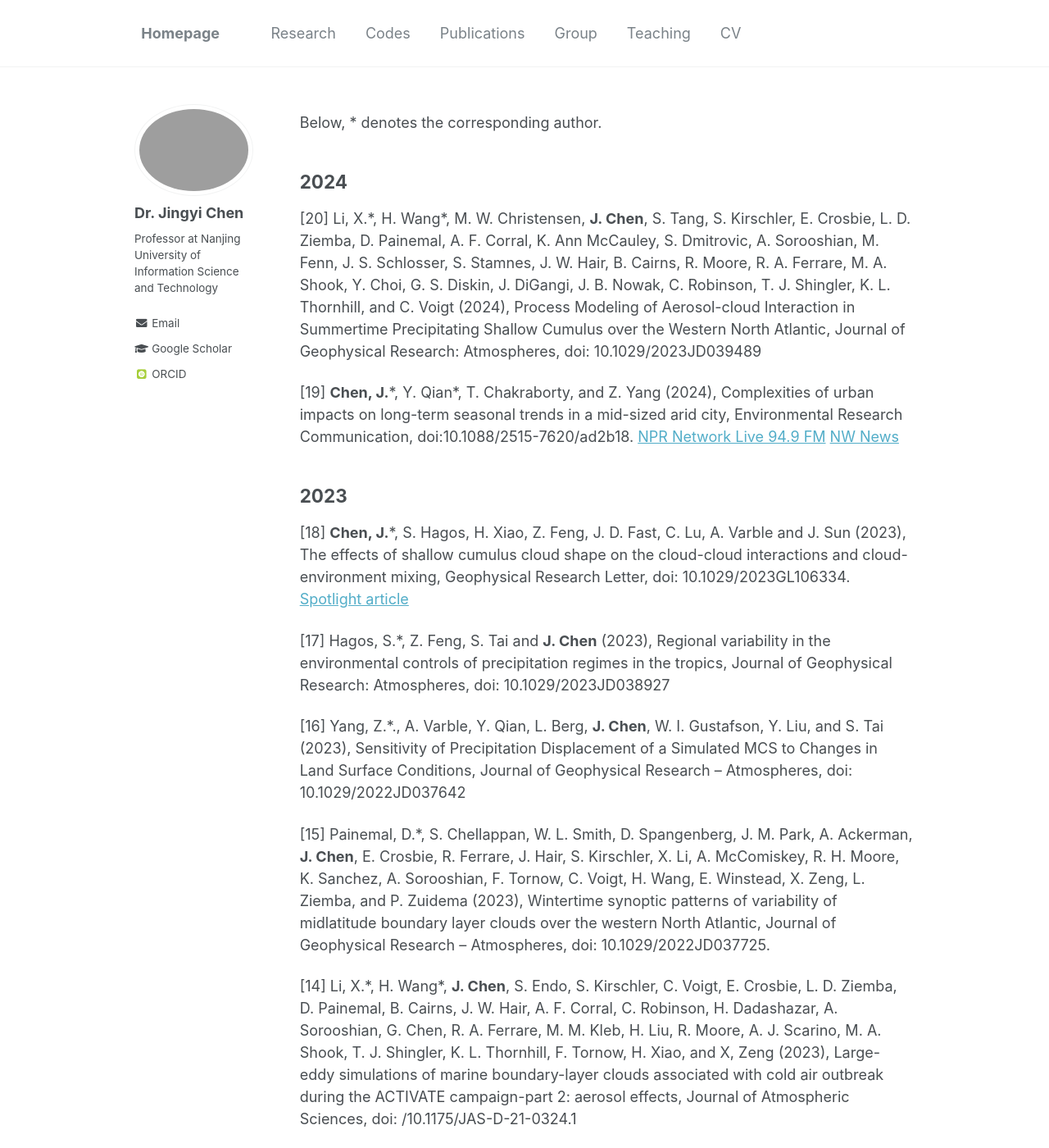
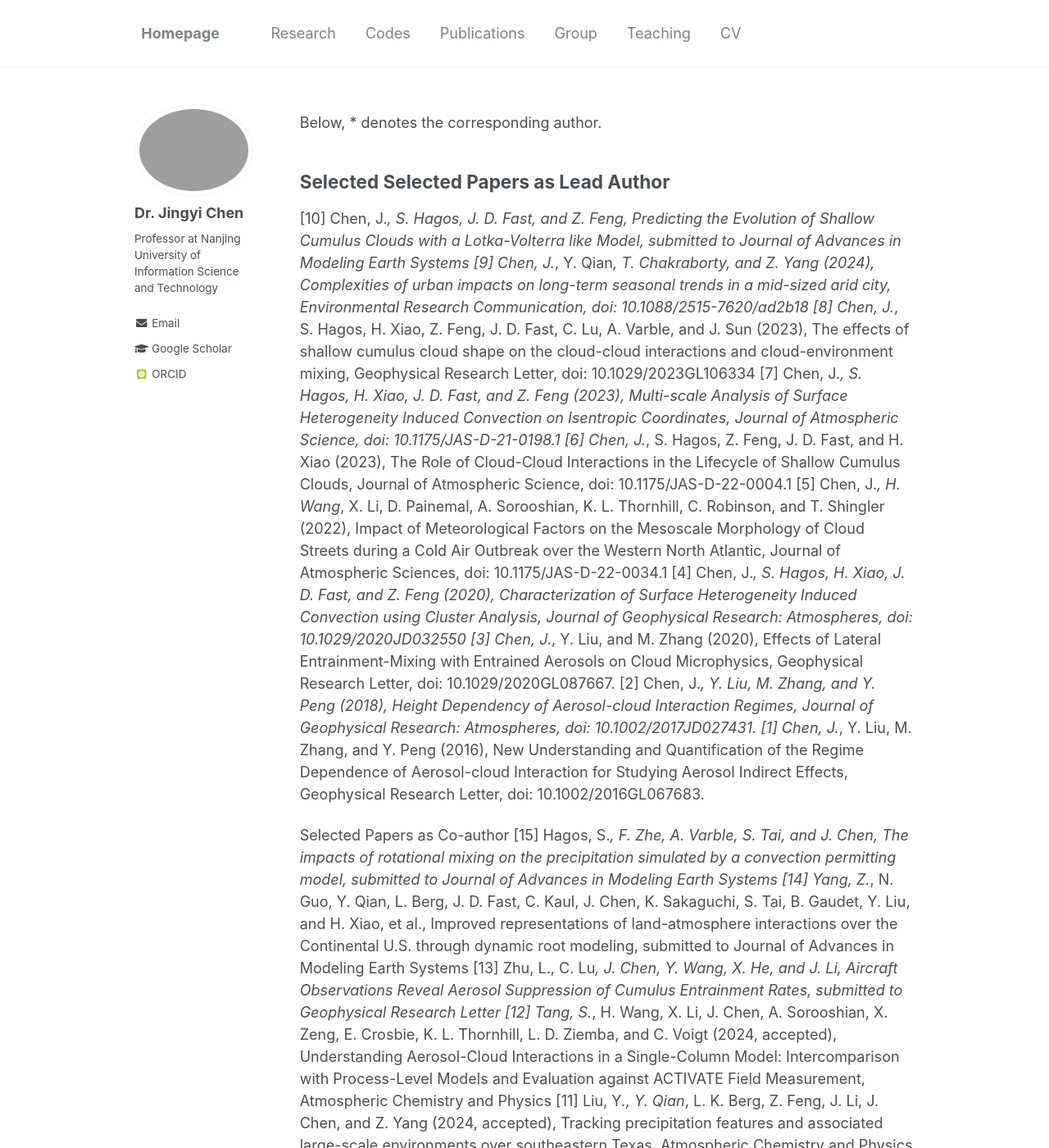
Before and after one commit to Jingyi-Chen/jingyi-chen.github.io, a Jekyll site: the page built from _pages/publications.md, in a window 1280 px wide and 1400 px high. Shown: the whole window at 82% size. Built offline with Jekyll 4.4.1, drawn with Linux system fonts in a browser that asks for light colours; some web fonts are replaced; some of the changed text lies outside the part shown.

Commit message:
Update publications.md

```diff
--- a/_pages/publications.md
+++ b/_pages/publications.md
@@ -6,50 +6,33 @@ author_profile: true
 
 Below, * denotes the corresponding author.
 
-2024
+Selected Selected Papers as Lead Author
 ---
-[20]	Li, X.\*, H. Wang\*, M. W. Christensen, **J. Chen**, S. Tang, S. Kirschler, E. Crosbie, L. D. Ziemba, D. Painemal,  A. F. Corral, K. Ann McCauley, S. Dmitrovic, A. Sorooshian, M. Fenn, J. S. Schlosser, S. Stamnes, J. W. Hair, B. Cairns, R. Moore, R. A. Ferrare, M. A. Shook, Y. Choi, G. S. Diskin, J. DiGangi, J. B. Nowak, C. Robinson, T. J. Shingler, K. L. Thornhill, and C. Voigt (2024), Process Modeling of Aerosol-cloud Interaction in Summertime Precipitating Shallow Cumulus over the Western North Atlantic, Journal of Geophysical Research: Atmospheres, doi: 10.1029/2023JD039489
 
-[19] **Chen, J.**\*, Y. Qian\*, T. Chakraborty, and Z. Yang (2024), Complexities of urban impacts on long-term seasonal trends in a mid-sized arid city, Environmental Research Communication, doi:10.1088/2515-7620/ad2b18. [NPR Network Live 94.9 FM](https://www.kuow.org/stories/study-as-the-climate-changes-the-desert-tri-cities-is-actually-getting-cooler)  [NW News](https://www.nwnewsnetwork.org/environment-and-planning/2024-02-22/study-as-the-climate-changes-the-desert-tri-cities-is-actually-getting-cooler)
+[10] Chen, J.*, S. Hagos, J. D. Fast, and Z. Feng, Predicting the Evolution of Shallow Cumulus Clouds with a Lotka-Volterra like Model, submitted to Journal of Advances in Modeling Earth Systems
+[9] Chen, J.*, Y. Qian*, T. Chakraborty, and Z. Yang (2024), Complexities of urban impacts on long-term seasonal trends in a mid-sized arid city, Environmental Research Communication, doi: 10.1088/2515-7620/ad2b18
+[8] Chen, J.*, S. Hagos, H. Xiao, Z. Feng, J. D. Fast, C. Lu, A. Varble, and J. Sun (2023), The effects of shallow cumulus cloud shape on the cloud-cloud interactions and cloud-environment mixing, Geophysical Research Letter, doi: 10.1029/2023GL106334
+[7] Chen, J.*, S. Hagos, H. Xiao, J. D. Fast, and Z. Feng (2023), Multi-scale Analysis of Surface Heterogeneity Induced Convection on Isentropic Coordinates, Journal of Atmospheric Science, doi: 10.1175/JAS-D-21-0198.1
+[6] Chen, J.*, S. Hagos, Z. Feng, J. D. Fast, and H. Xiao (2023), The Role of Cloud-Cloud Interactions in the Lifecycle of Shallow Cumulus Clouds, Journal of Atmospheric Science, doi: 10.1175/JAS-D-22-0004.1
+[5] Chen, J.*, H. Wang*, X. Li, D. Painemal, A. Sorooshian, K. L. Thornhill, C. Robinson, and T. Shingler (2022), Impact of Meteorological Factors on the Mesoscale Morphology of Cloud Streets during a Cold Air Outbreak over the Western North Atlantic, Journal of Atmospheric Sciences, doi: 10.1175/JAS-D-22-0034.1
+[4] Chen, J.*, S. Hagos, H. Xiao, J. D. Fast, and Z. Feng (2020), Characterization of Surface Heterogeneity Induced Convection using Cluster Analysis, Journal of Geophysical Research: Atmospheres, doi: 10.1029/2020JD032550
+[3] Chen, J.*, Y. Liu, and M. Zhang (2020), Effects of Lateral Entrainment-Mixing with Entrained Aerosols on Cloud Microphysics, Geophysical Research Letter, doi: 10.1029/2020GL087667.
+[2] Chen, J.*, Y. Liu, M. Zhang, and Y. Peng (2018), Height Dependency of Aerosol-cloud Interaction Regimes, Journal of Geophysical Research: Atmospheres, doi: 10.1002/2017JD027431.
+[1] Chen, J.*, Y. Liu, M. Zhang, and Y. Peng (2016), New Understanding and Quantification of the Regime Dependence of Aerosol-cloud Interaction for Studying Aerosol Indirect Effects, Geophysical Research Letter, doi: 10.1002/2016GL067683.
 
-2023
----
-[18] **Chen, J.**\*, S. Hagos, H. Xiao, Z. Feng, J. D. Fast, C. Lu, A. Varble and J. Sun (2023), The effects of shallow cumulus cloud shape on the cloud-cloud interactions and cloud-environment mixing, Geophysical Research Letter, doi: 10.1029/2023GL106334. [Spotlight article](https://www.pnnl.gov/publications/whats-cloud-look)
-
-[17] Hagos, S.\*, Z. Feng, S. Tai and **J. Chen** (2023), Regional variability in the environmental controls of precipitation regimes in the tropics, Journal of Geophysical Research: Atmospheres, doi: 10.1029/2023JD038927
-
-[16] Yang, Z.\*., A. Varble, Y. Qian, L. Berg, **J. Chen**, W. I. Gustafson, Y. Liu, and S. Tai (2023), Sensitivity of Precipitation Displacement of a Simulated MCS to Changes in Land Surface Conditions, Journal of Geophysical Research – Atmospheres, doi: 10.1029/2022JD037642
-
-[15] Painemal, D.\*, S. Chellappan, W. L. Smith, D. Spangenberg, J. M. Park, A. Ackerman, **J. Chen**, E. Crosbie, R. Ferrare, J. Hair, S. Kirschler, X. Li, A. McComiskey, R. H. Moore, K. Sanchez, A. Sorooshian, F. Tornow, C. Voigt, H. Wang, E. Winstead, X. Zeng, L. Ziemba, and P. Zuidema (2023), Wintertime synoptic patterns of variability of midlatitude boundary layer clouds over the western North Atlantic, Journal of Geophysical Research – Atmospheres, doi: 10.1029/2022JD037725.
-
-[14] Li, X.\*, H. Wang\*, **J. Chen**, S. Endo, S. Kirschler, C. Voigt, E. Crosbie, L. D. Ziemba, D. Painemal, B. Cairns, J. W. Hair, A. F. Corral, C. Robinson, H. Dadashazar, A. Sorooshian, G. Chen, R. A. Ferrare, M. M. Kleb, H. Liu, R. Moore, A. J. Scarino, M. A. Shook, T. J. Shingler, K. L. Thornhill, F. Tornow, H. Xiao, and X, Zeng (2023), Large-eddy simulations of marine boundary-layer clouds associated with cold air outbreak during the ACTIVATE campaign-part 2: aerosol effects, Journal of Atmospheric Sciences, doi: /10.1175/JAS-D-21-0324.1
-
-[13] **Chen, J.**\*, S. Hagos, H. Xiao, J. D. Fast, and Z. Feng (2023), Multi-scale Analysis of Surface Heterogeneity Induced Convection on Isentropic Coordinates, Journal of Atmospheric Science, doi: 10.1175/JAS-D-21-0198.1
-
-[12] **Chen, J.**\*, S. Hagos, Z. Feng, J. D. Fast, and H. Xiao (2023), The Role of Cloud-Cloud Interactions in the Lifecycle of Shallow Cumulus Clouds, Journal of Atmospheric Science, doi: 10.1175/JAS-D-22-0004.1
-
-2022
----
-[11] **Chen, J.**\*, H. Wang\*, X. Li, D. Painemal, A. Sorooshian, K. L. Thornhill, C. Robinson, and T. Shingler (2022), Impact of Meteorological Factors on the Mesoscale Morphology of Cloud Streets during a Cold Air Outbreak over the Western North Atlantic, Journal of Atmospheric Sciences, doi: 10.1175/JAS-D-22-0034.1
-
-[10] Ovchinnikov, M.\*, J. D. Fast, L. K. Berg, W. I. Gustafson Jr., **J. Chen**, K. Sakaguchi, and H. Xiao (2022), Effects of Horizontal Resolution, Domain Size, Boundary Conditions, and Surface Heterogeneity on Coarse LES of a Convective Boundary Layer, Monthly Weather Review, doi: 10.1175/MWR-D-21-0244.1
-
-[9] Hagos, S.\*, **J. Chen**, K.A. Barber, K. Sakaguchi, R.S. Plant, Z. Feng, and H. Xiao (2022), A Machine Learning Assisted Stochastic Cloud Population Model as a Parameterization of Cumulus Convection, Journal of Advances in Modeling Earth Systems, doi: 10.1029/2021MS002808
-
-[8] Li, X.\*, H. Wang\*, **J. Chen**, S. Endo, G. George, B. Cairns, S. Chellappan, X. Zeng, S. Kirschler, C. Voigt, A. Sorooshian, E. Crosbie, G. Chen, R. Anthony Ferrare, W. I. Gustafson Jr., J. W. Hair, M. M. Kleb, H. Liu, R. Moore, D. Painemal, C. Robinson, A. Jo Scarino, M. Shook, T. J. Shingler, K. L. Thornhill, F. Tornow, H. Xiao, L. D. Ziemba, and P. Zuidema (2022), Large-eddy simulations of marine boundary-layer clouds associated with cold air outbreaks during the ACTIVATE campaign– part 1: Case setup and sensitivities to large-scale forcings, Journal of Atmospheric Sciences, doi: 10.1175/JAS-D-21-0123.1
-
-[7] Sakaguchi, K.\*, L. Berg, **J. Chen**, J. D. Fast, R. Newsom, S.-L. Tai, Z. Yang, W. I. Gustafson Jr., B.J. Gaudet, M. Huang, M. Pekour, K. Pressel, and H. Xiao (2022), Determining Spatial Scales of Soil Moisture - Cloud Coupling Pathways using Semi-Idealized Simulations, Journal of Geophysical Research: Atmospheres, doi: 10.1029/2021JD035282
-
-2016-2021
----
-[6] **Chen, J.**\*, S. Hagos, H. Xiao, J. D. Fast, and Z. Feng (2020), Characterization of Surface Heterogeneity Induced Convection using Cluster Analysis, Journal of Geophysical Research: Atmospheres, doi: 10.1029/2020JD032550
-
-[5] **Chen, J.**\*, Y. Liu, and M. Zhang (2020), Effects of Lateral Entrainment-Mixing with Entrained Aerosols on Cloud Microphysics, Geophysical Research Letter, doi: 10.1029/2020GL087667.
-
-[4] Lu, C.\*, Y. Liu\*, S. Yum, **J. Chen**, L. Zhu, S. Gao, Y. Yin, S. Niu, and X. Jia (2020), Reconciling Contrasting Relationships between Relative Dispersion and Volume-mean Radius of Cloud Droplet Size Distributions, Journal of Geophysical Research: Atmospheres, doi: 10.1029/2019JD031868.
-
-[3] Wang, Y., S. Niu\*, C. Lu\*, Y. Liu, **J. Chen**, W. Yang (2019), An observational study on cloud spectral width in North China, Atmosphere 2019, 10, 109.
-
-[2] **Chen, J.**\*, Y. Liu, M. Zhang, and Y. Peng (2018), Height Dependency of Aerosol-cloud Interaction Regimes, Journal of Geophysical Research: Atmospheres, doi: 10.1002/2017JD027431.
-
-[1] **Chen, J.**\*, Y. Liu, M. Zhang, and Y. Peng (2016), New Understanding and Quantification of the Regime Dependence of Aerosol-cloud Interaction for Studying Aerosol Indirect Effects, Geophysical Research Letter, doi: 10.1002/2016GL067683.
+Selected Papers as Co-author
+[15] Hagos, S.*, F. Zhe, A. Varble, S. Tai, and J. Chen, The impacts of rotational mixing on the precipitation simulated by a convection permitting model, submitted to Journal of Advances in Modeling Earth Systems
+[14] Yang, Z.*, N. Guo, Y. Qian, L. Berg, J. D. Fast, C. Kaul, J. Chen, K. Sakaguchi, S. Tai, B. Gaudet, Y. Liu, and H. Xiao, et al., Improved representations of land-atmosphere interactions over the Continental U.S. through dynamic root modeling, submitted to Journal of Advances in Modeling Earth Systems
+[13] Zhu, L., C. Lu*, J. Chen, Y. Wang, X. He, and J. Li, Aircraft Observations Reveal Aerosol Suppression of Cumulus Entrainment Rates, submitted to Geophysical Research Letter
+[12] Tang, S.*, H. Wang, X. Li, J. Chen, A. Sorooshian, X. Zeng, E. Crosbie, K. L. Thornhill, L. D. Ziemba, and C. Voigt (2024, accepted), Understanding Aerosol-Cloud Interactions in a Single-Column Model: Intercomparison with Process-Level Models and Evaluation against ACTIVATE Field Measurement, Atmospheric Chemistry and Physics
+[11] Liu, Y*., Y. Qian*, L. K. Berg, Z. Feng, J. Li, J. Chen, and Z. Yang (2024, accepted), Tracking precipitation features and associated large-scale environments over southeastern Texas, Atmospheric Chemistry and Physics
+[10] Li, X.*, H. Wang*, M. W. Christensen, J. Chen, S. Tang, S. Kirschler, E. Crosbie, L. D. Ziemba, D. Painemal,  A. F. Corral, K. Ann McCauley, S. Dmitrovic, A. Sorooshian, M. Fenn, J. S. Schlosser, S. Stamnes, J. W. Hair, B. Cairns, R. Moore, R. A. Ferrare, M. A. Shook, Y. Choi, G. S. Diskin, J. DiGangi, J. B. Nowak, C. Robinson, T. J. Shingler, K. L. Thornhill, and C. Voigt (2024), Process Modeling of Aerosol-cloud Interaction in Summertime Precipitating Shallow Cumulus over the Western North Atlantic, Journal of Geophysical Research: Atmospheres, doi: 10.1029/2023JD039489
+[9] Hagos, S.*, Z. Feng, S. Tai, and J. Chen (2023), Regional variability in the environmental controls of precipitation regimes in the tropics, Journal of Geophysical Research: Atmospheres, doi: 10.1029/2023JD038927
+[8] Yang, Z.*., A. Varble, Y. Qian, L. Berg, J. Chen, W. I. Gustafson, Y. Liu, and S. Tai (2023), Sensitivity of Precipitation Displacement of a Simulated MCS to Changes in Land Surface Conditions, Journal of Geophysical Research: Atmospheres, doi: 10.1029/2022JD037642
+[7] Painemal, D.*, S. Chellappan, W. L. Smith, D. Spangenberg, J. M. Park, A. Ackerman, J. Chen, E. Crosbie, R. Ferrare, J. Hair, S. Kirschler, X. Li, A. McComiskey, R. H. Moore, K. Sanchez, A. Sorooshian, F. Tornow, C. Voigt, H. Wang, E. Winstead, X. Zeng, L. Ziemba, and P. Zuidema (2023), Wintertime synoptic patterns of variability of midlatitude boundary layer clouds over the western North Atlantic, Journal of Geophysical Research: Atmospheres, doi: 10.1029/2022JD037725.
+[6] Li, X.*, H. Wang*, J. Chen, S. Endo, S. Kirschler, C. Voigt, E. Crosbie, L. D. Ziemba, D. Painemal, B. Cairns, J. W. Hair, A. F. Corral, C. Robinson, H. Dadashazar, A. Sorooshian, G. Chen, R. A. Ferrare, M. M. Kleb, H. Liu, R. Moore, A. J. Scarino, M. A. Shook, T. J. Shingler, K. L. Thornhill, F. Tornow, H. Xiao, and X. Zeng (2023), Large-eddy simulations of marine boundary-layer clouds associated with cold air outbreak during the ACTIVATE campaign-part 2: aerosol effects, Journal of Atmospheric Sciences, doi: /10.1175/JAS-D-21-0324.1
+[5] Ovchinnikov, M.*, J. D. Fast, L. K. Berg, W. I. Gustafson Jr., J. Chen, K. Sakaguchi, and H. Xiao (2022), Effects of Horizontal Resolution, Domain Size, Boundary Conditions, and Surface Heterogeneity on Coarse LES of a Convective Boundary Layer, Monthly Weather Review, doi: 10.1175/MWR-D-21-0244.1
+[4] Hagos, S.*, J. Chen, K.A. Barber, K. Sakaguchi, R.S. Plant, Z. Feng, and H. Xiao (2022), A Machine Learning Assisted Stochastic Cloud Population Model as a Parameterization of Cumulus Convection, Journal of Advances in Modeling Earth Systems, doi: 10.1029/2021MS002808
+[3] Li, X.*, H. Wang*, J. Chen, S. Endo, G. George, B. Cairns, S. Chellappan, X. Zeng, S. Kirschler, C. Voigt, A. Sorooshian, E. Crosbie, G. Chen, R. Anthony Ferrare, W. I. Gustafson Jr., J. W. Hair, M. M. Kleb, H. Liu, R. Moore, D. Painemal, C. Robinson, A. Jo Scarino, M. Shook, T. J. Shingler, K. L. Thornhill, F. Tornow, H. Xiao, L. D. Ziemba, and P. Zuidema (2022), Large-eddy simulations of marine boundary-layer clouds associated with cold air outbreaks during the ACTIVATE campaign– part 1: Case setup and sensitivities to large-scale forcings, Journal of Atmospheric Sciences, doi: 10.1175/JAS-D-21-0123.1
+[2] Sakaguchi, K.*, L. Berg, J. Chen, J. D. Fast, R. Newsom, S.-L. Tai, Z. Yang, W. I. Gustafson Jr., B.J. Gaudet, M. Huang, M. Pekour, K. Pressel, and H. Xiao (2022), Determining Spatial Scales of Soil Moisture - Cloud Coupling Pathways using Semi-Idealized Simulations, Journal of Geophysical Research: Atmospheres, doi: 10.1029/2021JD035282
+[1] Lu, C.*, Y. Liu*, S. Yum, J. Chen, L. Zhu, S. Gao, Y. Yin, S. Niu, and X. Jia (2020), Reconciling Contrasting Relationships between Relative Dispersion and Volume-mean Radius of Cloud Droplet Size Distributions, Journal of Geophysical Research: Atmospheres, doi: 10.1029/2019JD031868.
```
